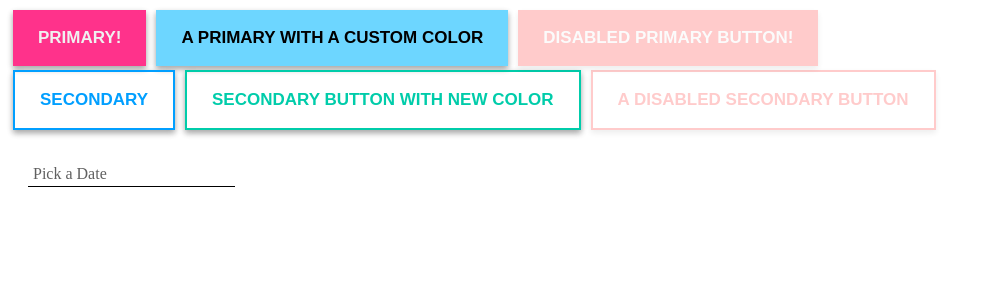
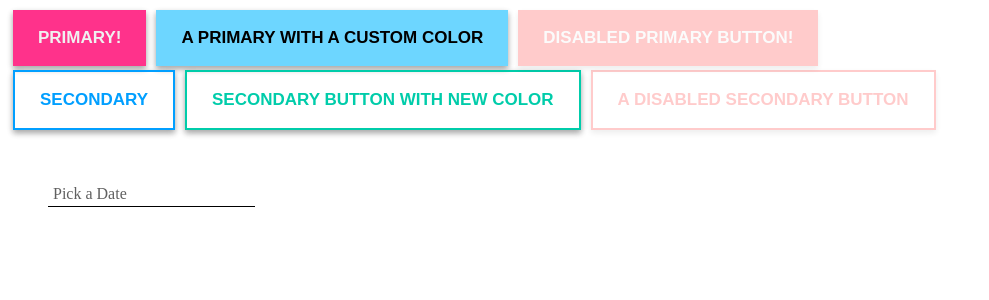
Before and after one commit to pridgey/ppui, a React app: page / in a window 1280 px wide. Shown: the top 300 px of the page, without its empty margins (0-989 px from the left). Built offline with nearby package versions, Linux system fonts and the light colour scheme.

Commit message:
padding, why not?

```diff
--- a/src/App.tsx
+++ b/src/App.tsx
@@ -40,7 +40,7 @@ ReactDOM.render(
             Disabled={true}
             BorderColor="red"
         />
-        <div>
+        <div style={{padding:"20px"}}>
             <DatePicker OnChange={(value) => alert("The date you have selected: " + value)}/>
         </div>
     </>
```
